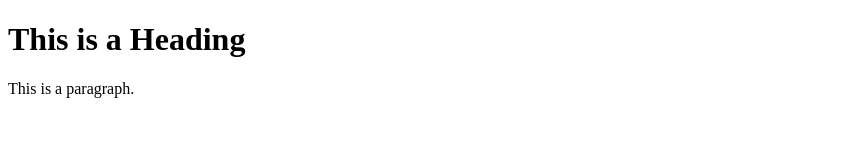
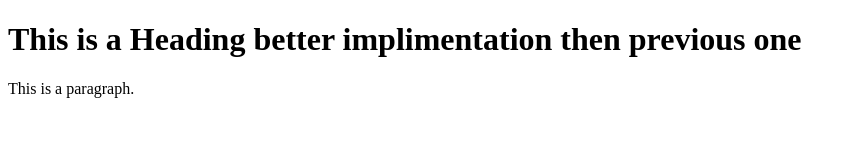
Before and after one commit to J2EEDEV-IMRAN/TEST, a plain HTML site: page index.html in a window 1280 px wide. Shown: the whole page, without its empty margins (0-856 px from the left). Drawn offline with Linux system fonts and the light colour scheme.

Commit message:
Better implementation then previous one

```diff
--- a/index.html
+++ b/index.html
@@ -5,7 +5,7 @@
 </head>
 <body>
 
-<h1>This is a Heading</h1>
+<h1>This is a Heading better implimentation then previous one</h1>
 <p>This is a paragraph.</p>
 
 </body>
```
